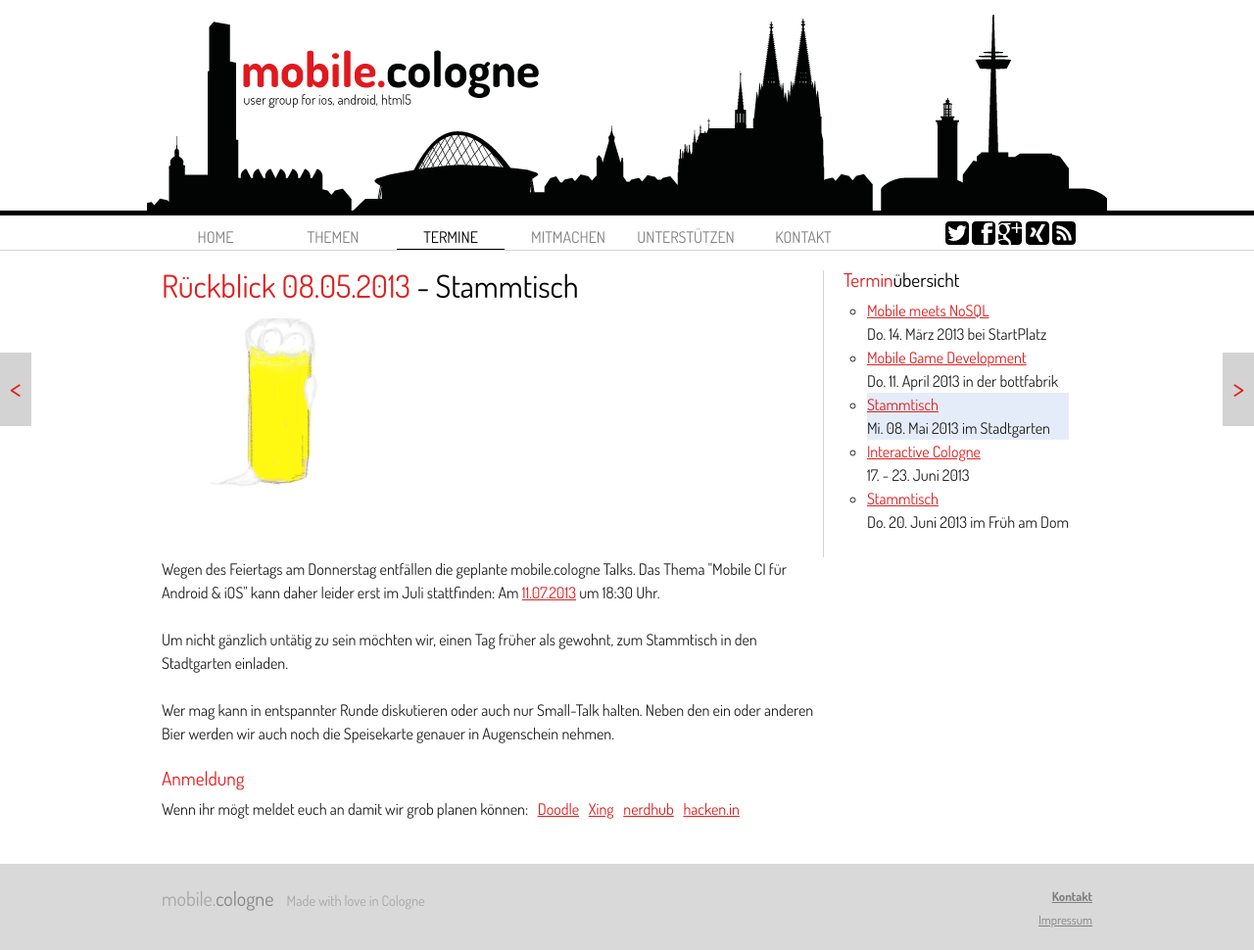
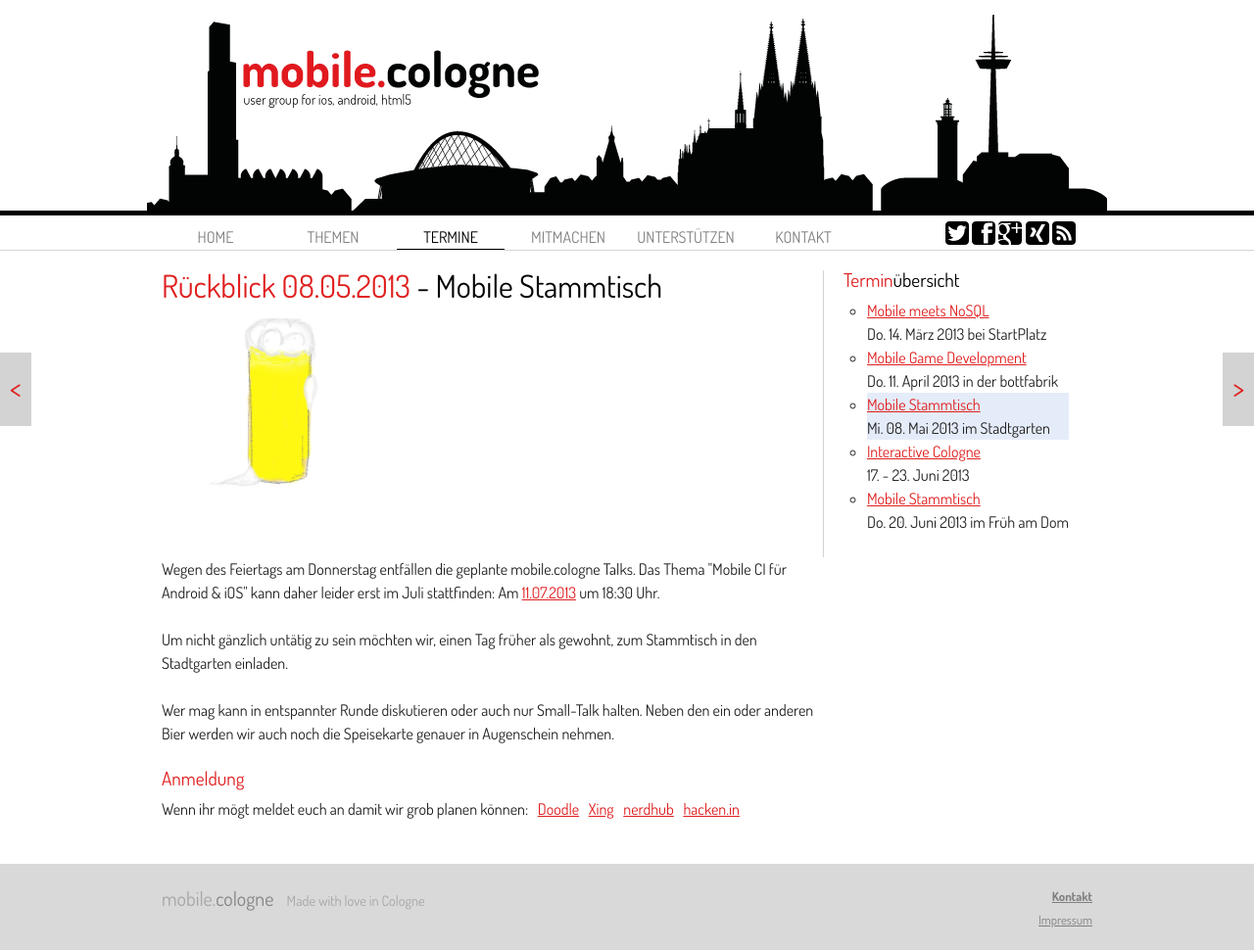
Before and after one commit to mobilecgn/mobilecgn.github.com, a Jekyll site: the page built from _posts/2013/2013-05-08-stammtisch.html, in a window 1280 px wide. Shown: the whole page at 98% size. Built offline with Jekyll 4.4.1, drawn with Linux system fonts in a browser that asks for light colours.

Commit message:
Update next events

```diff
--- a/_posts/2013/2013-05-08-stammtisch.html
+++ b/_posts/2013/2013-05-08-stammtisch.html
@@ -1,12 +1,12 @@
 ---
 layout: post
-title: Stammtisch
+title: Mobile Stammtisch
 categories: ["frontpage"]
 frontpage_headline: Gesellige Runde mit Speis und Trank
 frontpage_headline_date: Mi., 8. Mai
 frontpage_headline_location: im Stadtgarten
 frontpage_headline_image: /static/images/events/mobile-cologne-2013-05.png
-all_events_title: Stammtisch
+all_events_title: Mobile Stammtisch
 all_events_text: Mi. 08. Mai 2013 im Stadtgarten
 doodle: http://www.doodle.com/si77fgzxe8bqf6gb
 xing: https://www.xing.com/events/-1238228
--- a/_posts/2013/2013-06-20-stammtisch.html
+++ b/_posts/2013/2013-06-20-stammtisch.html
@@ -1,12 +1,12 @@
 ---
 layout: post
-title: Stammtisch
+title: Mobile Stammtisch
 categories: ["frontpage"]
 frontpage_headline: Gesellige Runde mit Speis und Trank
 frontpage_headline_date: Donnerstag
 frontpage_headline_location: im Früh am Dom
 frontpage_headline_image: /static/images/events/mobile-cologne-2013-05.png
-all_events_title: Stammtisch
+all_events_title: Mobile Stammtisch
 all_events_text: Do. 20. Juni 2013 im Früh am Dom
 doodle: http://www.doodle.com/t5b52f93nn4hshpv
 xing: https://www.xing.com/events/-1262811
```
